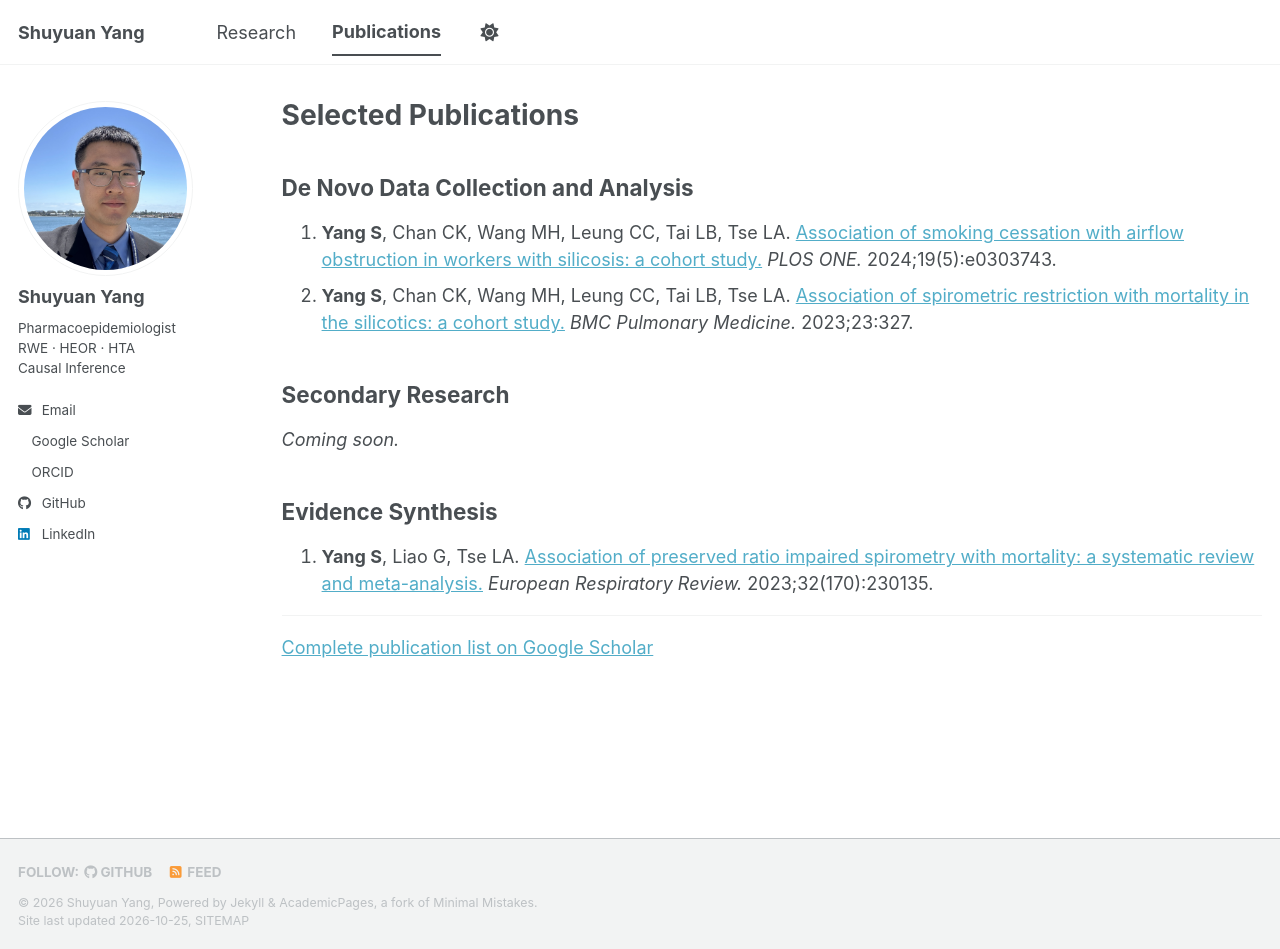
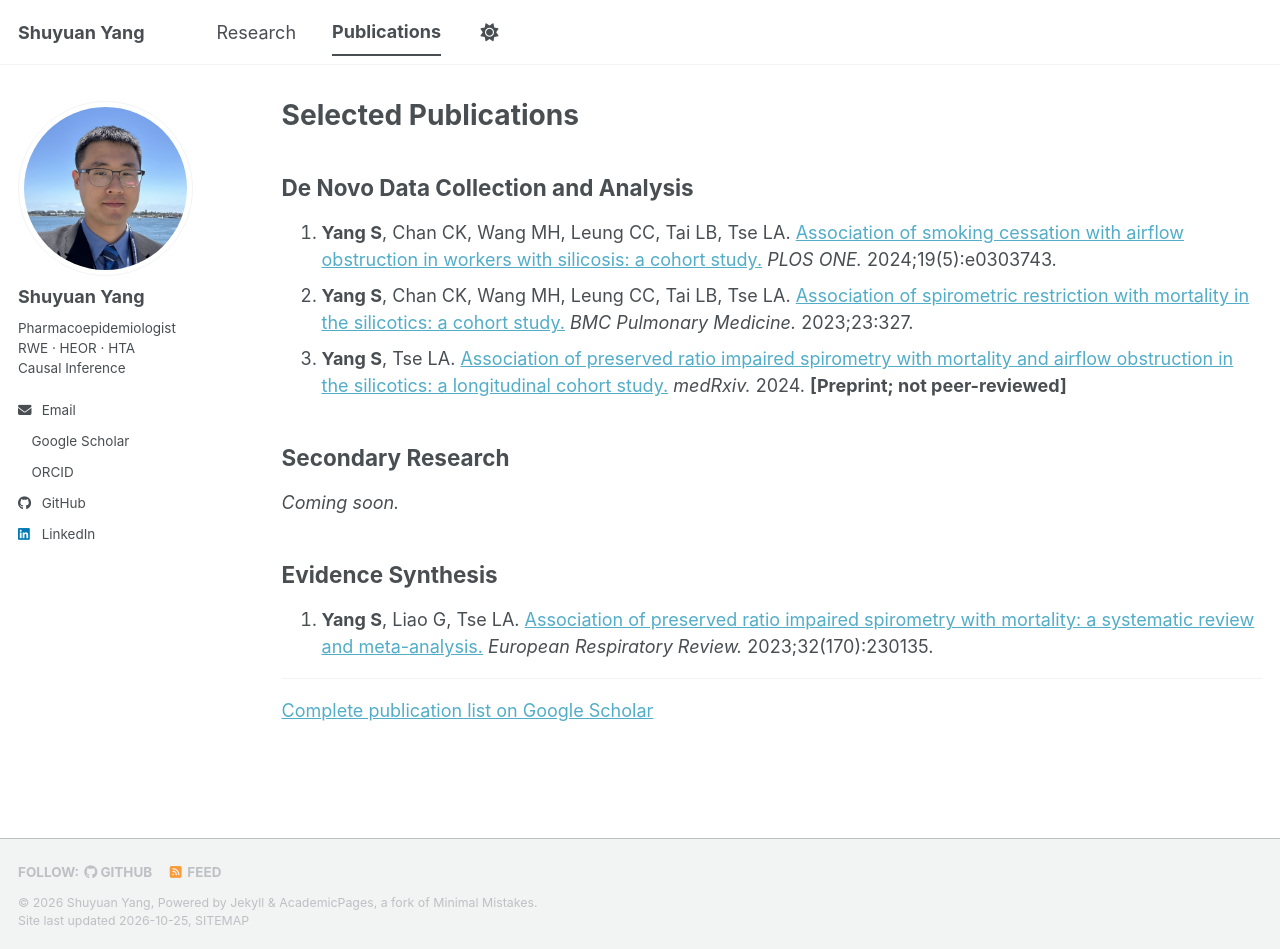
Before and after one commit to yang-shuyuan/yang-shuyuan.github.io, a Jekyll site: the page built from _pages/publications.html, in a window 1280 px wide and 949 px high. Built offline with Jekyll 4.4.1, drawn with Linux system fonts in a browser that asks for light colours; a style sheet for code colours, icons or effects is not loaded.

Commit message:
Update publications.html

```diff
--- a/_pages/publications.html
+++ b/_pages/publications.html
@@ -20,6 +20,14 @@ author_profile: true
     <a href="https://doi.org/10.1186/s12890-023-02622-1">
     Association of spirometric restriction with mortality in the silicotics: a cohort study.</a>
     <em>BMC Pulmonary Medicine.</em> 2023;23:327.
+  </li>
+
+  <li>
+    <strong>Yang S</strong>, Tse LA.
+    <a href="https://doi.org/10.1101/2024.06.27.24309566">
+    Association of preserved ratio impaired spirometry with mortality and airflow obstruction in the silicotics: a longitudinal cohort study.</a>
+    <em>medRxiv.</em> 2024.
+    <strong>[Preprint; not peer-reviewed]</strong>
   </li>
 </ol>
 
```
